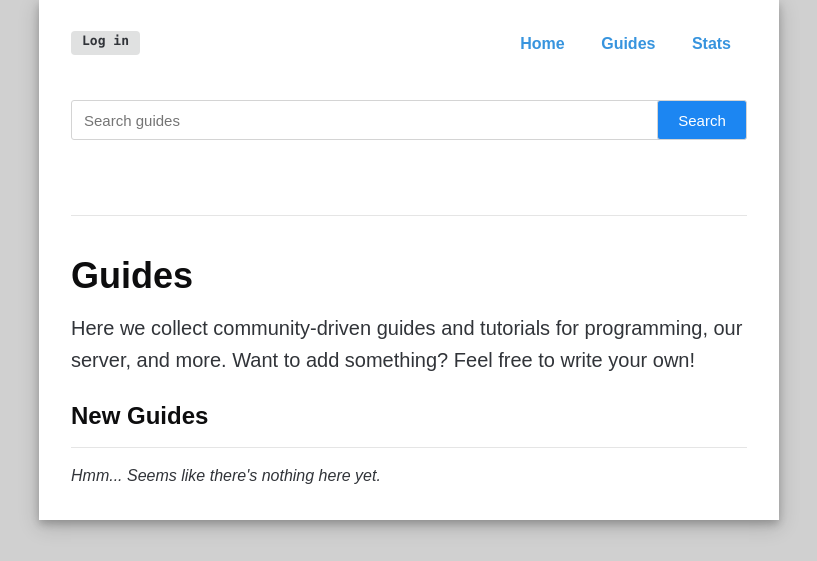
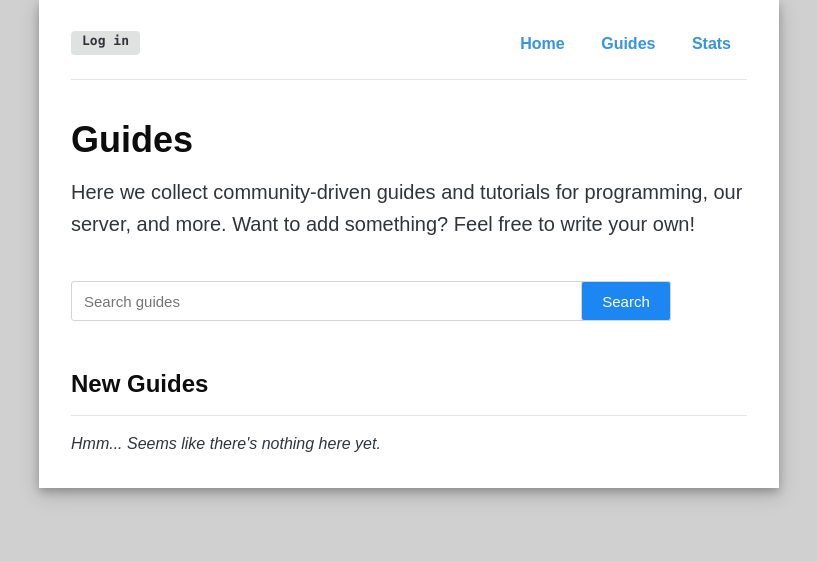
Before and after one commit to jchristgit/programming-site, a Django app: page /guides/ in a window 1280 px wide. Shown: the top 561 px of the page, without its empty margins (231-1048 px from the left). Run offline with Django 3.2, Linux system fonts and the light colour scheme; data that the repository does not hold is empty; parts of the project's set-up code (start-up, migrations or seed data) failed here and were passed over; some libraries are stand-ins or nearby versions.

Commit message:
Moved search bar above New Guides header

```diff
--- a/guides/static/guides/css/guide_list.css
+++ b/guides/static/guides/css/guide_list.css
@@ -17,7 +17,7 @@
 
 #search-button{
     position: relative;
-    top: -44px;
+    top: -40px;
     background-color: #1c86f2;
     color: white;
     width: 90px;
@@ -26,7 +26,7 @@
 #search-key{
     width: 600px;
     position: relative;
-    bottom: -20px;
+    bottom: -25px;
 }
 
 @media screen and (max-width: 768px){
--- a/guides/templates/guides/guide_list.html
+++ b/guides/templates/guides/guide_list.html
@@ -11,17 +11,6 @@
 {% block body %}
   <br>
   <div class="group">
-      <form action="{% url 'guides:index' %}" method="GET">
-        <div class="group">
-            <div id="search-key">
-              <input type="text" placeholder="Search guides" name="term">
-            </div>
-            <br>
-            <div>
-              <input class="float-right" id="search-button" type="submit" value="Search">
-            </div>
-        </div>
-      </form>
       <hr>
     <h2 class="float-left">Guides</h2>
     {% if perms.guides.add_guide %}
@@ -29,6 +18,17 @@
     {% endif %}
   </div>
   <p class="large">Here we collect community-driven guides and tutorials for programming, our server, and more. Want to add something? Feel free to write your own!</p>
+  <form action="{% url 'guides:index' %}" method="GET">
+      <div class="group">
+          <div id="search-key">
+            <input type="text" placeholder="Search guides" name="term">
+            <div>
+                <input class="float-right" id="search-button" type="submit" value="Search">
+              </div>
+          </div>
+          <br>
+      </div>
+    </form>
   <h3>New Guides</h3>
   <hr>
   {% for guide in latest_guides %}
```
